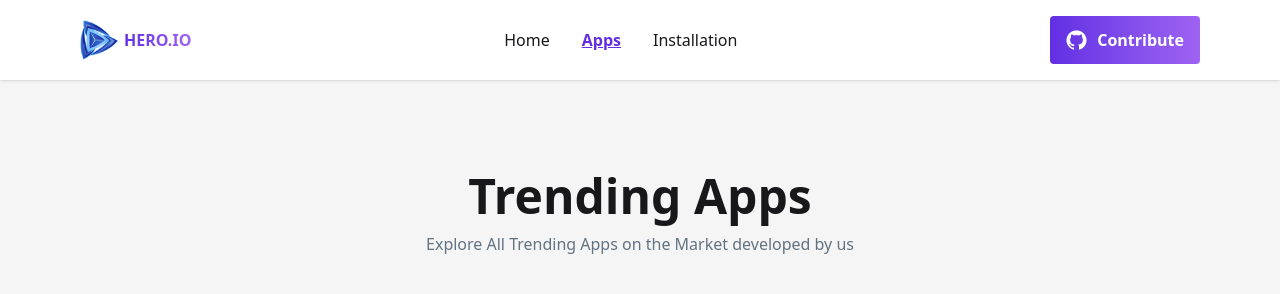
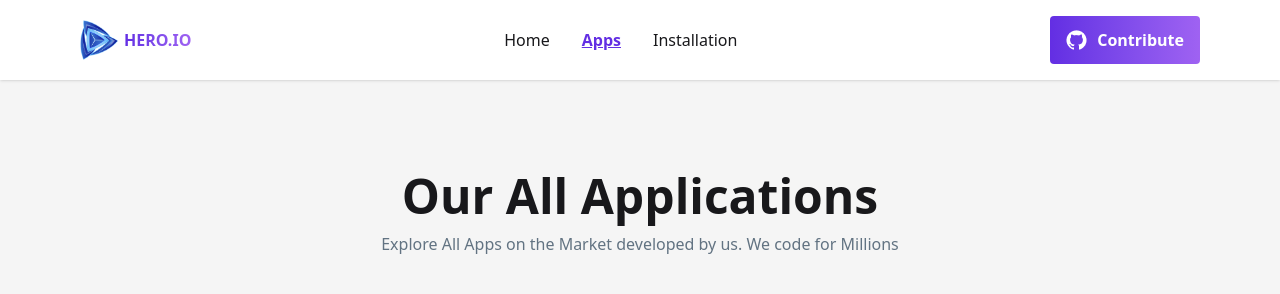
Before and after one commit to sami157/assignment-8-hero-apps, a React (Vite) app: page /all-apps in a window 1280 px wide. Shown: the top 294 px of the page. Built offline with nearby package versions, Linux system fonts and the light colour scheme.

Commit message:
title fix

```diff
--- a/src/components/Body.jsx
+++ b/src/components/Body.jsx
@@ -14,7 +14,7 @@ const Body = () => {
   return (
     <div>
       <Banner></Banner>
-      <Title></Title>
+      <Title text1='Trending Apps' text2='Explore All Trending Apps on the Market developed by us'></Title>
       <div className='px-[80px]'>
        <CardGrid jsonfile="apps copy.json"></CardGrid>
       </div>
--- a/src/components/InstalledApps.jsx
+++ b/src/components/InstalledApps.jsx
@@ -35,7 +35,7 @@ const InstalledApps = () => {
 
   return (
     <div className='mx-[80px]'>
-      <Title />
+      <Title text1='Your Installed Apps' text2='Explore All Trending Apps on the Market developed by us'></Title>
       <div className='flex justify-between my-[16px]'>
         <p className='text-[24px] font-semibold'>
           ({installedApps.length}) Apps found
--- a/src/components/Title.jsx
+++ b/src/components/Title.jsx
@@ -1,10 +1,10 @@
 import React from 'react'
 
-const Title = () => {
+const Title = ({ text1, text2 }) => {
   return (
-    <div className='text-center mt-[80px] mb-[40px]'>
-      <p className='text-[48px] font-bold'>Trending Apps</p>
-      <p className='text-[#627382]'>Explore All Trending Apps on the Market developed by us</p>
+    <div className="text-center mt-[80px] mb-[40px]">
+      <p className="text-[48px] font-bold">{text1}</p>
+      <p className="text-[#627382]">{text2}</p>
     </div>
   )
 }
--- a/src/pages/AllApps.jsx
+++ b/src/pages/AllApps.jsx
@@ -41,7 +41,7 @@ const AllApps = () => {
 
     return (
         <div className='mx-[80px]'>
-            <Title></Title>
+            <Title text1='Our All Applications' text2='Explore All Apps on the Market developed by us. We code for Millions'></Title>
             <div className="flex justify-between my-[16px] items-center">
        <p className="text-[24px] font-semibold">
           ({searchTerm ? filteredApps.length : allapps.length}) Apps found
--- a/src/pages/AppDescription.jsx
+++ b/src/pages/AppDescription.jsx
@@ -62,7 +62,7 @@ const theInstallButton = (app, setInstalled) => {
   if (!app) {
     return (
       <div className="text-center mt-10 text-red-500 font-semibold">
-        App not found!
+        {/* App not found! */}
       </div>
     );
   }
```
